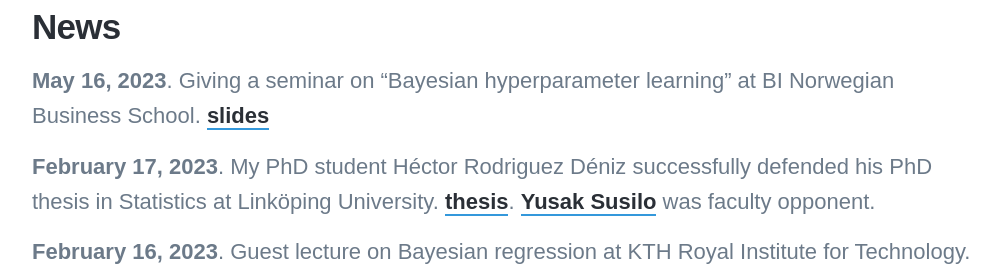
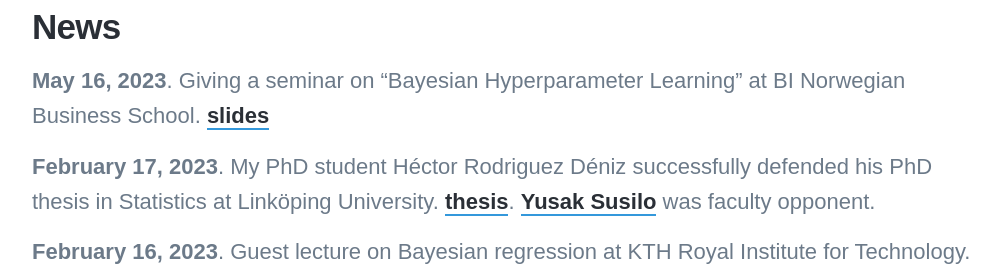
Before and after one commit to mattiasvillani/mattiasvillani.github.io, a Jekyll site: the page built from _pages/news.md, in a window 1280 px wide and 900 px high, scrolled down 416 px, cut to the strip 192-458 px from the top of the window. Shown: the whole strip, without its empty margins (138-1138 px from the left). Built offline with Jekyll 4.4.1, drawn with Linux system fonts in a browser that asks for light colours; nearby versions of some CDN libraries; some web fonts are replaced.

```diff
--- a/_pages/news.md
+++ b/_pages/news.md
@@ -7,7 +7,7 @@ featured_image: /images/newspaper_desk_crop.jpg
 
 ## News
 
-**May 16, 2023**. Giving a seminar on "Bayesian hyperparameter learning" at BI Norwegian Business School. [slides](https://github.com/mattiasvillani/Talks/BI2023/raw/master/BIOslo2023.pdf)
+**May 16, 2023**. Giving a seminar on "Bayesian Hyperparameter Learning" at BI Norwegian Business School. [slides](https://github.com/mattiasvillani/Talks/BI2023/raw/master/BIOslo2023.pdf)
 
 **February 17, 2023**. My PhD student Héctor Rodriguez Déniz successfully defended his PhD thesis in Statistics at Linköping University. [thesis](https://www.diva-portal.org/smash/get/diva2:1729371/FULLTEXT01.pdf). [Yusak Susilo](https://scholar.google.com/citations?user=1cqT1aoAAAAJ&hl=en) was faculty opponent.
 
```
